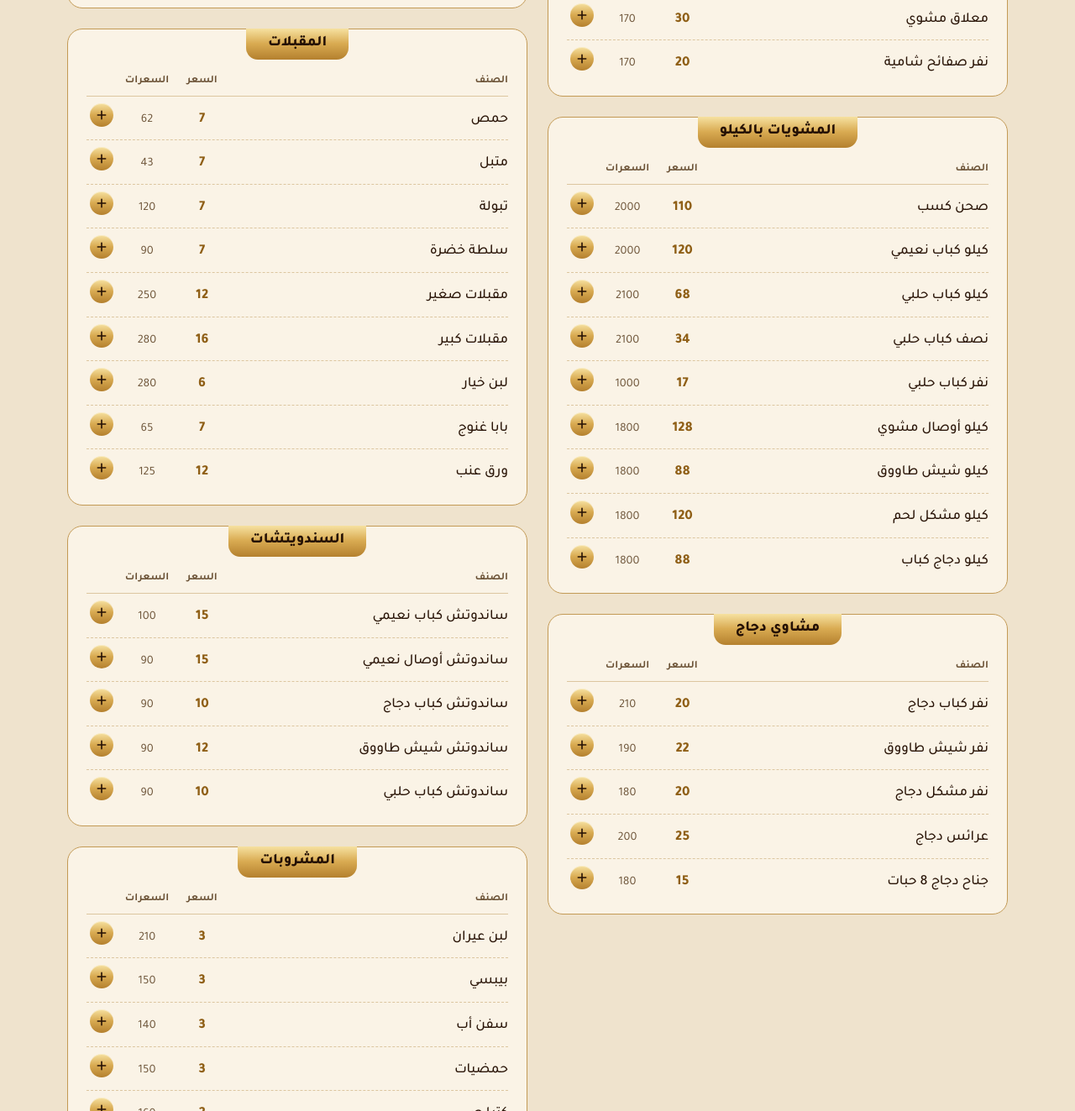
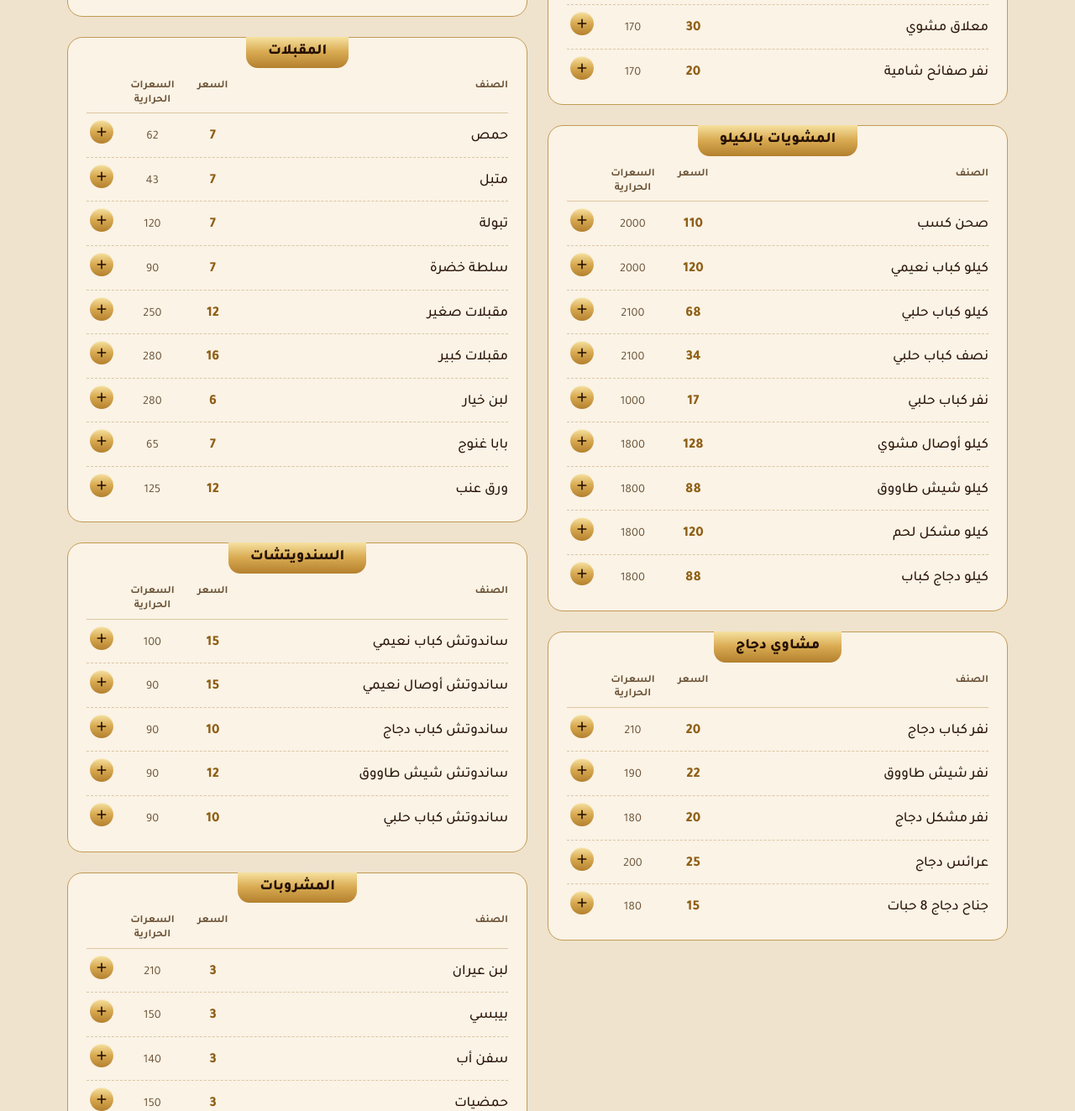
Before and after one commit to malaaknote4-bot/mashawiyat-kasab, a plain HTML site: page index.html in a window 1280 px wide. Shown: the part 3525-4848 px from the top of the page at 84% size. Drawn offline with Linux system fonts and the light colour scheme.

Commit message:
Rename calories column header to السعرات الحرارية
Co-Authored-By: Claude Opus 5.5 <noreply@anthropic.com>
Claude-Session: https://claude.ai/code/session_01LK5ri7qS7m5UpEDHaGbR2S

```diff
--- a/index.html
+++ b/index.html
@@ -196,7 +196,7 @@
       <div class="price-board">
         <section class="price-panel">
           <h3 class="price-cat">مشاوي لحم</h3>
-          <div class="price-head" aria-hidden="true"><span>الصنف</span><span>السعر</span><span>السعرات</span></div>
+          <div class="price-head" aria-hidden="true"><span>الصنف</span><span>السعر</span><span>السعرات الحرارية</span></div>
           <ul class="price-list">
             <li><span class="item">نفر كباب لحم</span><span class="pr">30</span><span class="cal">223</span></li>
             <li><span class="item">نفر أوصال لحم</span><span class="pr">32</span><span class="cal">223</span></li>
@@ -213,7 +213,7 @@
         </section>
         <section class="price-panel">
           <h3 class="price-cat">المشويات بالكيلو</h3>
-          <div class="price-head" aria-hidden="true"><span>الصنف</span><span>السعر</span><span>السعرات</span></div>
+          <div class="price-head" aria-hidden="true"><span>الصنف</span><span>السعر</span><span>السعرات الحرارية</span></div>
           <ul class="price-list">
             <li><span class="item">صحن كسب</span><span class="pr">110</span><span class="cal">2000</span></li>
             <li><span class="item">كيلو كباب نعيمي</span><span class="pr">120</span><span class="cal">2000</span></li>
@@ -228,7 +228,7 @@
         </section>
         <section class="price-panel">
           <h3 class="price-cat">مشاوي دجاج</h3>
-          <div class="price-head" aria-hidden="true"><span>الصنف</span><span>السعر</span><span>السعرات</span></div>
+          <div class="price-head" aria-hidden="true"><span>الصنف</span><span>السعر</span><span>السعرات الحرارية</span></div>
           <ul class="price-list">
             <li><span class="item">نفر كباب دجاج</span><span class="pr">20</span><span class="cal">210</span></li>
             <li><span class="item">نفر شيش طاووق</span><span class="pr">22</span><span class="cal">190</span></li>
@@ -239,7 +239,7 @@
         </section>
         <section class="price-panel">
           <h3 class="price-cat">صواني بالفرن</h3>
-          <div class="price-head" aria-hidden="true"><span>الصنف</span><span>السعر</span><span>السعرات</span></div>
+          <div class="price-head" aria-hidden="true"><span>الصنف</span><span>السعر</span><span>السعرات الحرارية</span></div>
           <ul class="price-list">
             <li><span class="item">طواية عراقية</span><span class="pr">25</span><span class="cal">250</span></li>
             <li><span class="item">حميس نعيمي</span><span class="pr">30</span><span class="cal">220</span></li>
@@ -254,7 +254,7 @@
         </section>
         <section class="price-panel">
           <h3 class="price-cat">المقبلات</h3>
-          <div class="price-head" aria-hidden="true"><span>الصنف</span><span>السعر</span><span>السعرات</span></div>
+          <div class="price-head" aria-hidden="true"><span>الصنف</span><span>السعر</span><span>السعرات الحرارية</span></div>
           <ul class="price-list">
             <li><span class="item">حمص</span><span class="pr">7</span><span class="cal">62</span></li>
             <li><span class="item">متبل</span><span class="pr">7</span><span class="cal">43</span></li>
@@ -269,7 +269,7 @@
         </section>
         <section class="price-panel">
           <h3 class="price-cat">السندويتشات</h3>
-          <div class="price-head" aria-hidden="true"><span>الصنف</span><span>السعر</span><span>السعرات</span></div>
+          <div class="price-head" aria-hidden="true"><span>الصنف</span><span>السعر</span><span>السعرات الحرارية</span></div>
           <ul class="price-list">
             <li><span class="item">ساندوتش كباب نعيمي</span><span class="pr">15</span><span class="cal">100</span></li>
             <li><span class="item">ساندوتش أوصال نعيمي</span><span class="pr">15</span><span class="cal">90</span></li>
@@ -280,7 +280,7 @@
         </section>
         <section class="price-panel">
           <h3 class="price-cat">المشروبات</h3>
-          <div class="price-head" aria-hidden="true"><span>الصنف</span><span>السعر</span><span>السعرات</span></div>
+          <div class="price-head" aria-hidden="true"><span>الصنف</span><span>السعر</span><span>السعرات الحرارية</span></div>
           <ul class="price-list">
             <li><span class="item">لبن عيران</span><span class="pr">3</span><span class="cal">210</span></li>
             <li><span class="item">بيبسي</span><span class="pr">3</span><span class="cal">150</span></li>
--- a/styles.css
+++ b/styles.css
@@ -689,3 +689,6 @@ body { transition: background-color .3s, color .3s; }
   .hero .gold-text { text-shadow: none; filter: drop-shadow(0 0 5px var(--bg)) drop-shadow(0 0 2px var(--bg)); }
 }
 .features-bar li:has(> div > h3:only-child) { align-items: center; }
+.price-head span { line-height: 1.3; }
+.price-head, .price-list li { grid-template-columns: 1fr 3.2rem 4.8rem 2rem; }
+@media (max-width: 420px) { .price-head, .price-list li { grid-template-columns: 1fr 2.6rem 4rem 2rem; } }
```
